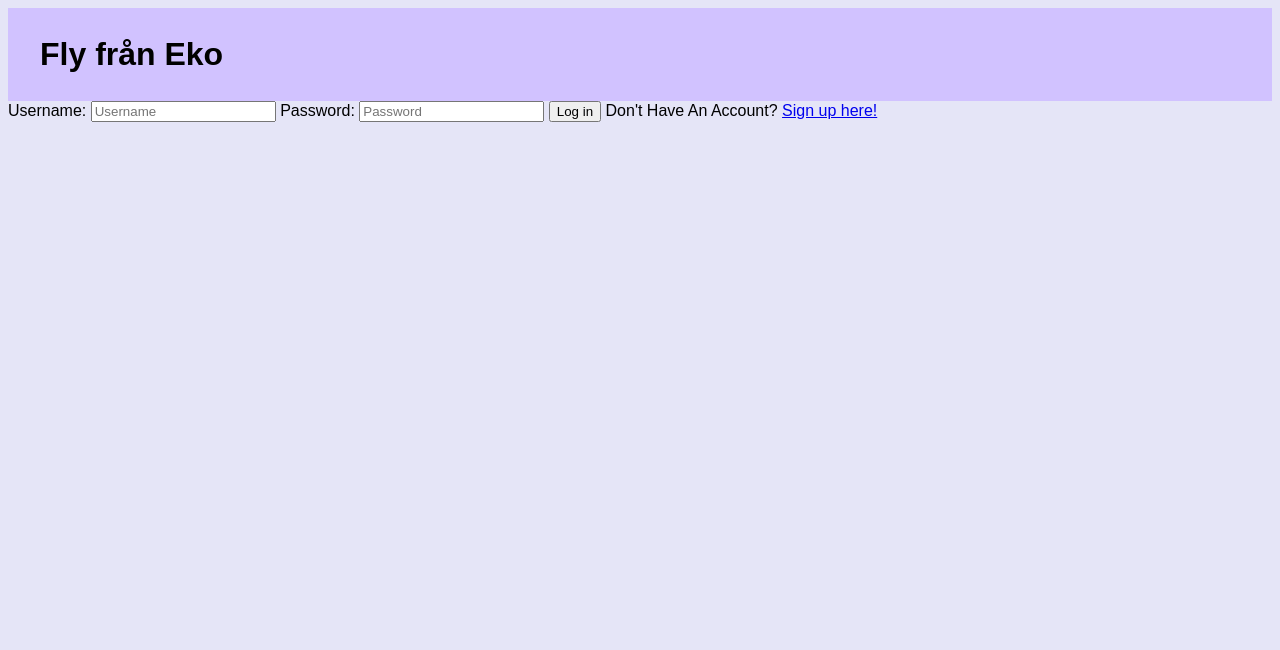
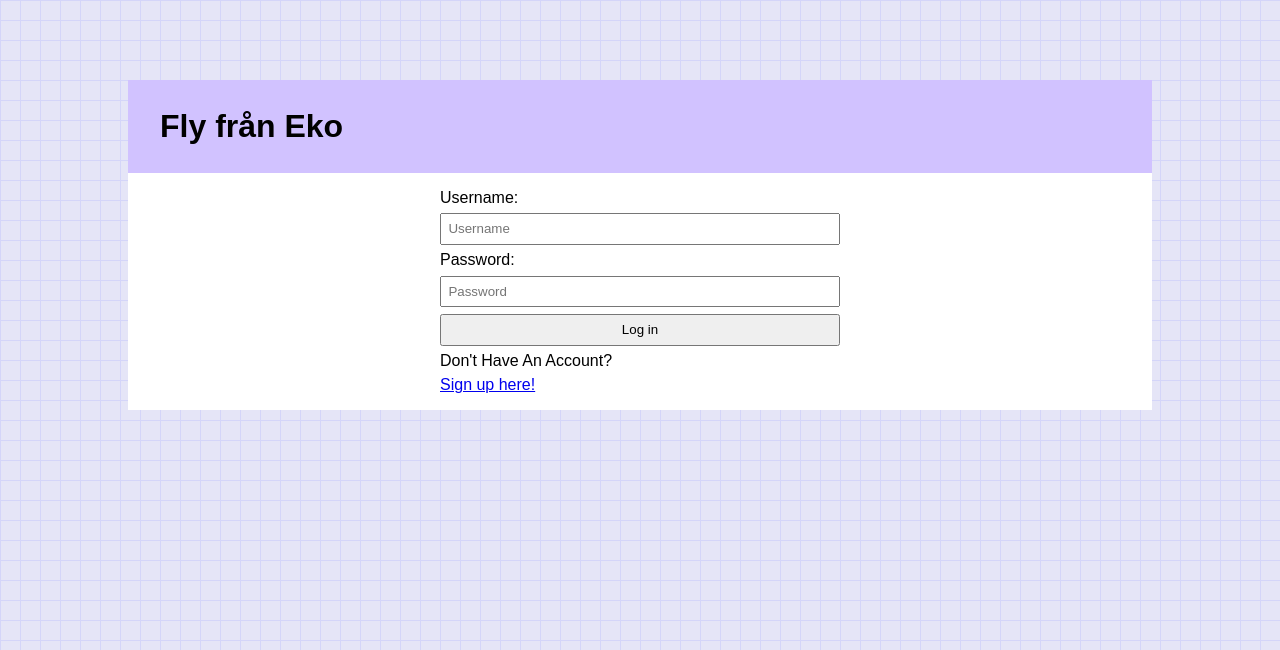
Before and after one commit to johannes-ll/eko, a PHP site: page / in a window 1280 px wide. Shown: the top 650 px of the page. Run offline with PHP 8.4, Linux system fonts and the light colour scheme; data comes from the database, SQL or seed files in the repository.

Commit message:
mer styling, sök på aktiviteter, styling för login och register

```diff
--- a/createAccount.php
+++ b/createAccount.php
@@ -45,13 +45,15 @@
     <meta name="viewport" content="width=device-width, initial-scale=1.0">
     <title>Document</title>
     <link rel="stylesheet" href="style.css">
+    <link rel="stylesheet" href="login.css">
 </head>
 <body>
+    <div class="c">
         <header>
             <h1>Fly från Eko</h1>
         </header>
 
-    <div id="container">
+        <div id="container" class="content">
             <form action="createAccount.php" method="post">
                 <?php if ($error != ""): ?>
                     <p><?php echo $error; ?></p>
@@ -68,5 +70,6 @@
                  Already Have An Account?<a href="index.php"> Log in here!</a>
             </form>
         </div>
+    </div>
 </body>
 </html>
--- a/index.php
+++ b/index.php
@@ -31,12 +31,14 @@
     <meta name="viewport" content="width=device-width, initial-scale=1.0">
     <title>Document</title>
     <link rel="stylesheet" href="style.css">
+    <link rel="stylesheet" href="login.css">
 </head>
 <body>
+    <div class="c">
         <header>
             <h1>Fly från Eko</h1>
         </header>
-    <div id="container">
+        <div id="container" class="content">
             <form action="index.php" method="post">
             <?php if ($error != ""): ?>
                 <p><?php echo $error; ?></p>
@@ -49,5 +51,6 @@
                 Don't Have An Account? <a href="createAccount.php">Sign up here!</a>
             </form>
         </div>
+    </div>
 </body>
 </html>
--- /dev/null
+++ b/login.css
@@ -0,0 +1,17 @@
+
+.content {
+    display: flex;
+    flex-direction: column;
+    align-items: center;
+}
+
+.content form {
+    display: flex;
+    flex-direction: column;
+    width: 400px;
+    gap: .4rem;
+}
+
+.content form input {
+    padding: .4rem;
+}
--- a/mainPage.php
+++ b/mainPage.php
@@ -11,8 +11,8 @@
         <header>
             <h1>Fly Från Eko</h1>
             <div>
-                <input type="search" name="" id="">
                 <a href="">Skapa</a>
+                <input type="search" name="" id="search" placeholder="Sök efter aktivteter...">
             </div>
         </header>
         <div class="list">
--- a/style.css
+++ b/style.css
@@ -1,10 +1,10 @@
 body {
     font-family: sans-serif;
     /* background: rgb(223, 223, 235); */
-    background-color: #e5e5f7;
-    background-image:  radial-gradient(#444cf7 0.30000000000000004px, transparent 0.30000000000000004px), radial-gradient(#444cf7 0.30000000000000004px, #e5e5f7 0.30000000000000004px);
-    background-size: 12px 12px;
-    background-position: 0 0,6px 6px;
+background-color: #e5e5f7;
+opacity: 1;
+background-image:  linear-gradient(#d4d5f9 1px, transparent 1px), linear-gradient(to right, #d4d5f9 1px, #e5e5f7 1px);
+background-size: 20px 20px;
 }
 
 .c {
@@ -20,6 +20,11 @@ header {
     justify-content: space-between;
     padding: .4rem 2rem;
     background: #d1c2ff;
+}
+
+input[type="search"] {
+    border: none;
+    padding: .4rem 1rem;
 }
 
 .list {
@@ -67,7 +72,7 @@ header {
     content: "°";
 }
 
-.activity .content{
+.content{
     background-color: #ffffff;
     padding: 1rem;
 }
```
Also changed, not shown: app.js (+20 -3 lines). Lines whose indentation alone changed are shown as unchanged.
